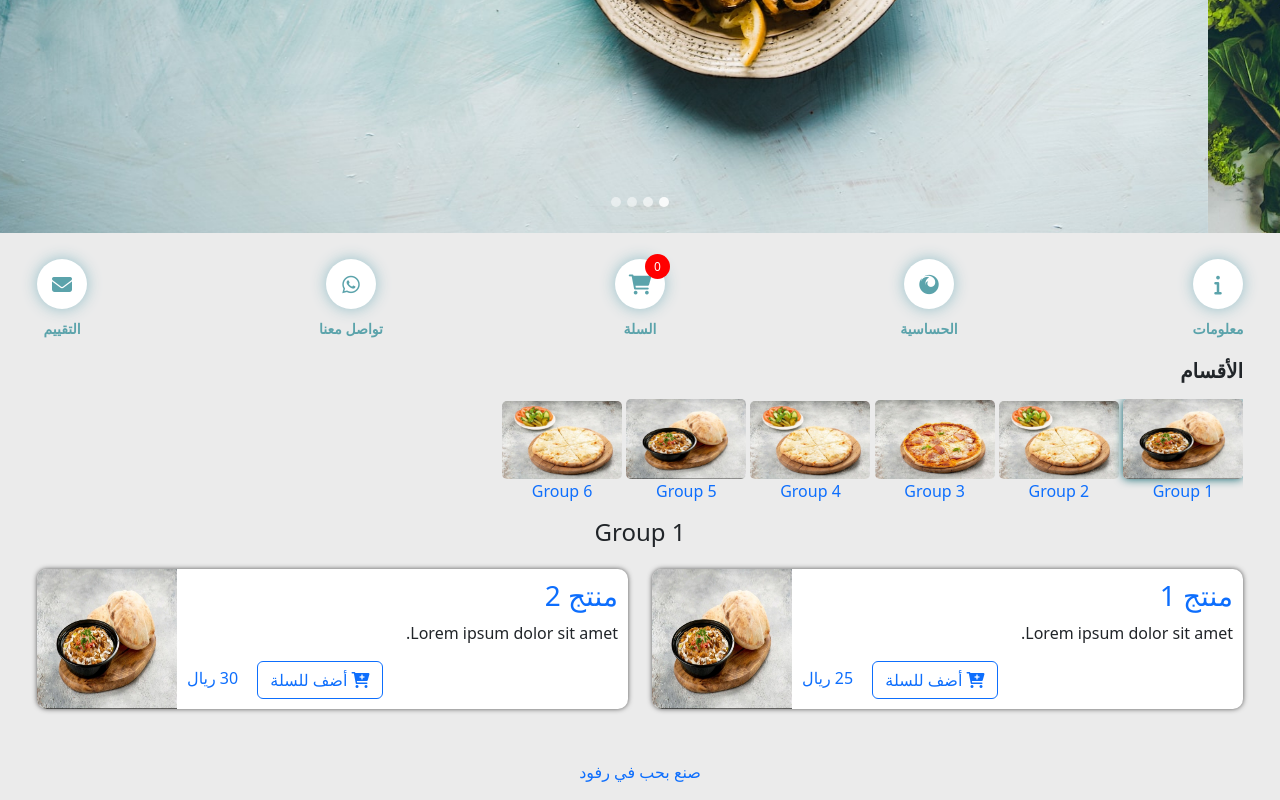
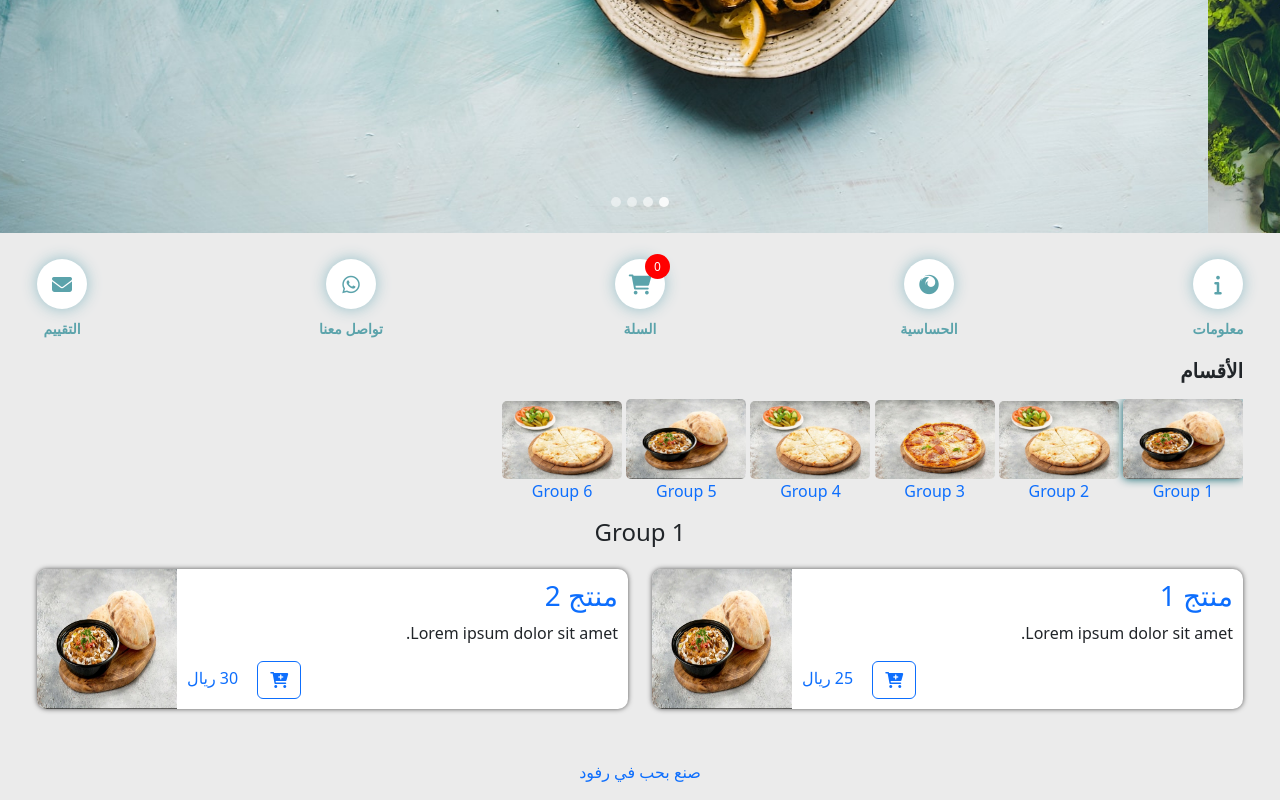
Before and after one commit to AhmedSalah5/restaurant-page, a plain HTML site: page index.html in a window 1280 px wide. Shown: the part 680-1480 px from the top of the page. Drawn offline with Linux system fonts and the light colour scheme.

Commit message:
تعديل

```diff
--- a/index.html
+++ b/index.html
@@ -104,7 +104,7 @@
 													<h3 class="text-primary" data-name="منتج 1">منتج 1</h3>
 													<p>Lorem ipsum dolor sit amet.</p>
 													<div class="text-start">
-														<a href="" class="btn btn-outline-primary add-to-cart-btn"><i class="fa fa-cart-plus"></i> أضف للسلة</a>
+														<a href="" class="btn btn-outline-primary add-to-cart-btn"><i class="fa fa-cart-plus"></i></a>
 														<span class="text-primary" data-price="25">25 ريال</span>
 													</div>
 												</div>
@@ -117,7 +117,7 @@
 													<h3 class="text-primary" data-name="منتج 2">منتج 2</h3>
 													<p>Lorem ipsum dolor sit amet.</p>
 													<div class="text-start">
-														<a href="" class="btn btn-outline-primary add-to-cart-btn"><i class="fa fa-cart-plus"></i> أضف للسلة</a>
+														<a href="" class="btn btn-outline-primary add-to-cart-btn"><i class="fa fa-cart-plus"></i></a>
 														<span class="text-primary" data-price="30">30 ريال</span>
 													</div>
 												</div>
@@ -137,7 +137,7 @@
 													<h3 class="text-primary" data-name="منتج 3">منتج 3</h3>
 													<p>Lorem ipsum dolor sit amet.</p>
 													<div class="text-start">
-														<a href="" class="btn btn-outline-primary add-to-cart-btn"><i class="fa fa-cart-plus"></i> أضف للسلة</a>
+														<a href="" class="btn btn-outline-primary add-to-cart-btn"><i class="fa fa-cart-plus"></i></a>
 														<span class="text-primary" data-price="25">25 ريال</span>
 													</div>
 												</div>
@@ -150,7 +150,7 @@
 													<h3 class="text-primary" data-name="منتج 4">منتج 4</h3>
 													<p>Lorem ipsum dolor sit amet.</p>
 													<div class="text-start">
-														<a href="" class="btn btn-outline-primary add-to-cart-btn"><i class="fa fa-cart-plus"></i> أضف للسلة</a>
+														<a href="" class="btn btn-outline-primary add-to-cart-btn"><i class="fa fa-cart-plus"></i></a>
 														<span class="text-primary" data-price="30">30 ريال</span>
 													</div>
 												</div>
@@ -170,7 +170,7 @@
 													<h3 class="text-primary" data-name="منتج 5">منتج 5</h3>
 													<p>Lorem ipsum dolor sit amet.</p>
 													<div class="text-start">
-														<a href="" class="btn btn-outline-primary add-to-cart-btn"><i class="fa fa-cart-plus"></i> أضف للسلة</a>
+														<a href="" class="btn btn-outline-primary add-to-cart-btn"><i class="fa fa-cart-plus"></i></a>
 														<span class="text-primary" data-price="25">25 ريال</span>
 													</div>
 												</div>
@@ -183,7 +183,7 @@
 													<h3 class="text-primary" data-name="منتج 6">منتج 6</h3>
 													<p>Lorem ipsum dolor sit amet.</p>
 													<div class="text-start">
-														<a href="" class="btn btn-outline-primary add-to-cart-btn"><i class="fa fa-cart-plus"></i> أضف للسلة</a>
+														<a href="" class="btn btn-outline-primary add-to-cart-btn"><i class="fa fa-cart-plus"></i></a>
 														<span class="text-primary" data-price="30">30 ريال</span>
 													</div>
 												</div>
@@ -203,7 +203,7 @@
 													<h3 class="text-primary" data-name="منتج 7">منتج 7</h3>
 													<p>Lorem ipsum dolor sit amet.</p>
 													<div class="text-start">
-														<a href="" class="btn btn-outline-primary add-to-cart-btn"><i class="fa fa-cart-plus"></i> أضف للسلة</a>
+														<a href="" class="btn btn-outline-primary add-to-cart-btn"><i class="fa fa-cart-plus"></i></a>
 														<span class="text-primary" data-price="25">25 ريال</span>
 													</div>
 												</div>
@@ -216,7 +216,7 @@
 													<h3 class="text-primary" data-name="منتج 8">منتج 8</h3>
 													<p>Lorem ipsum dolor sit amet.</p>
 													<div class="text-start">
-														<a href="" class="btn btn-outline-primary add-to-cart-btn"><i class="fa fa-cart-plus"></i> أضف للسلة</a>
+														<a href="" class="btn btn-outline-primary add-to-cart-btn"><i class="fa fa-cart-plus"></i></a>
 														<span class="text-primary" data-price="30">30 ريال</span>
 													</div>
 												</div>
@@ -236,7 +236,7 @@
 													<h3 class="text-primary" data-name="منتج 9">منتج 9</h3>
 													<p>Lorem ipsum dolor sit amet.</p>
 													<div class="text-start">
-														<a href="" class="btn btn-outline-primary add-to-cart-btn"><i class="fa fa-cart-plus"></i> أضف للسلة</a>
+														<a href="" class="btn btn-outline-primary add-to-cart-btn"><i class="fa fa-cart-plus"></i></a>
 														<span class="text-primary" data-price="25">25 ريال</span>
 													</div>
 												</div>
@@ -249,7 +249,7 @@
 													<h3 class="text-primary" data-name="منتج 10">منتج 10</h3>
 													<p>Lorem ipsum dolor sit amet.</p>
 													<div class="text-start">
-														<a href="" class="btn btn-outline-primary add-to-cart-btn"><i class="fa fa-cart-plus"></i> أضف للسلة</a>
+														<a href="" class="btn btn-outline-primary add-to-cart-btn"><i class="fa fa-cart-plus"></i></a>
 														<span class="text-primary" data-price="30">30 ريال</span>
 													</div>
 												</div>
@@ -269,7 +269,7 @@
 													<h3 class="text-primary" data-name="منتج 11">منتج 11</h3>
 													<p>Lorem ipsum dolor sit amet.</p>
 													<div class="text-start">
-														<a href="" class="btn btn-outline-primary add-to-cart-btn"><i class="fa fa-cart-plus"></i> أضف للسلة</a>
+														<a href="" class="btn btn-outline-primary add-to-cart-btn"><i class="fa fa-cart-plus"></i></a>
 														<span class="text-primary" data-price="25">25 ريال</span>
 													</div>
 												</div>
@@ -282,7 +282,7 @@
 													<h3 class="text-primary" data-name="منتج 12">منتج 12</h3>
 													<p>Lorem ipsum dolor sit amet.</p>
 													<div class="text-start">
-														<a href="" class="btn btn-outline-primary add-to-cart-btn"><i class="fa fa-cart-plus"></i> أضف للسلة</a>
+														<a href="" class="btn btn-outline-primary add-to-cart-btn"><i class="fa fa-cart-plus"></i></a>
 														<span class="text-primary" data-price="30">30 ريال</span>
 													</div>
 												</div>
```
